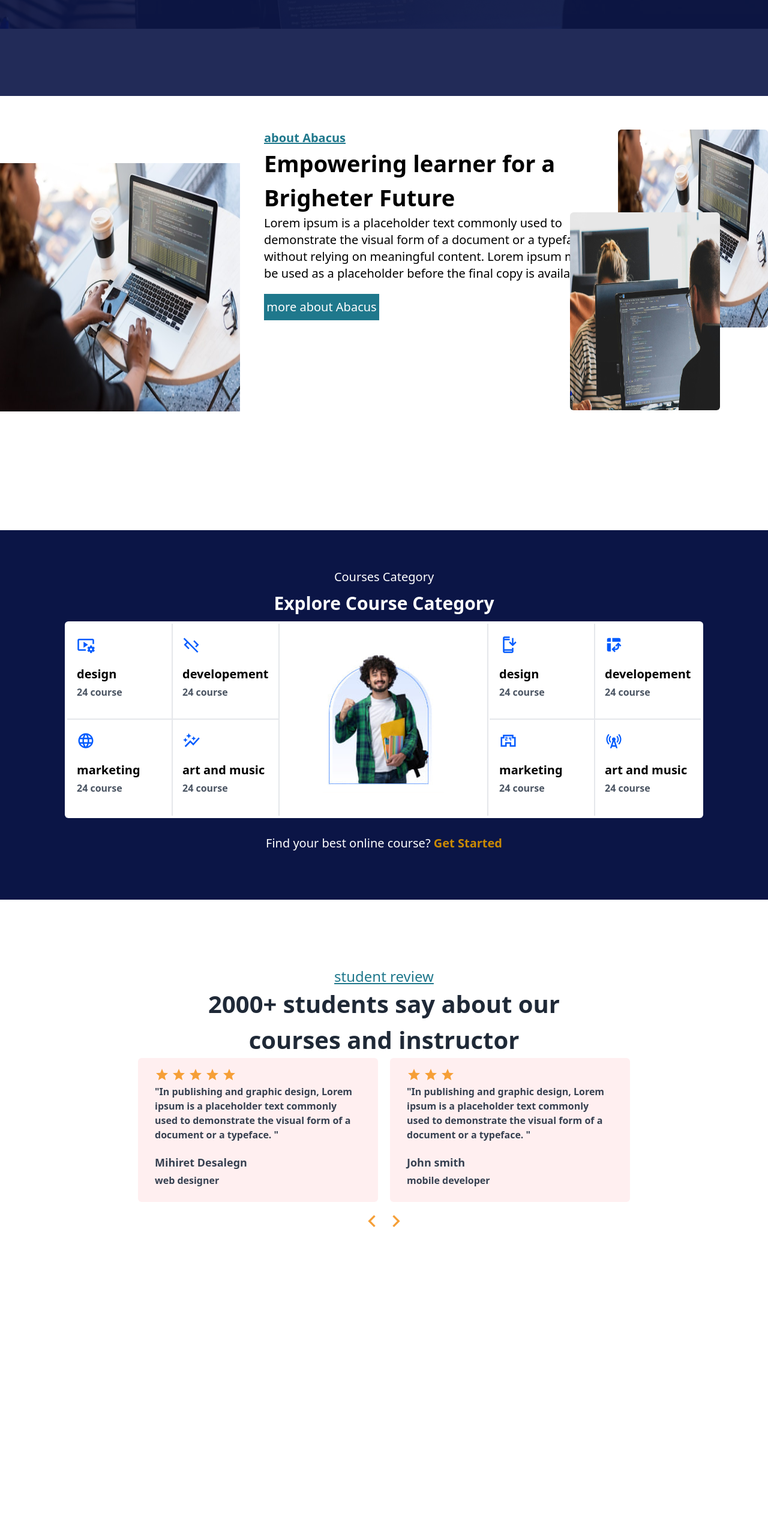
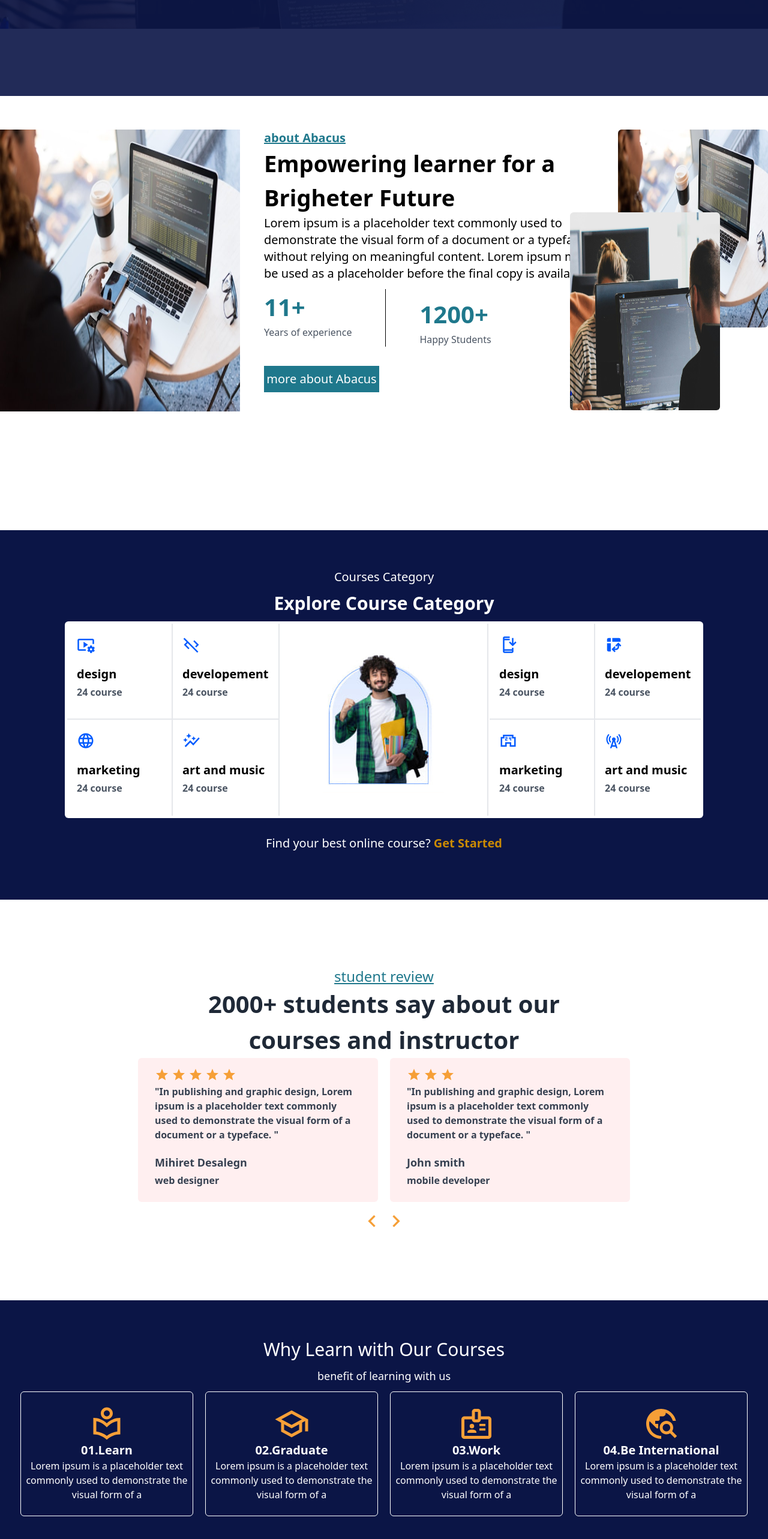
Before and after one commit to mihret1/abacus-courses, a React (Vite) app in the folder client/: page / in a window 1280 px wide. Shown: the part 740-3306 px from the top of the page at 60% size. Before the commit the page ends 2908 px from the top, so only its background shows below. Built offline with nearby package versions, Linux system fonts and the light colour scheme.

Commit message:
finish part five

```diff
--- a/client/src/components/Navbar.jsx
+++ b/client/src/components/Navbar.jsx
@@ -30,7 +30,7 @@ const Navbar=()=>{
 
 
     return(
-        <div  style={{zIndex: 100,   }}  className={`  ${transparent ? 'bg-white ' : 'bg-transparent'}   ${transparent && 'fixed  '}  w-[100%] `}>
+        <div  style={{zIndex: 100,   }}  className={`  ${transparent ? 'bg-white ' : 'bg-transparent'}   ${transparent && 'fixed shadow-lg '}   w-[100%] `}>
 
 
                   <div className={`flex items-center justify-between px-7 md:max-lg:px-4 ${!transparent && 'homeOne'} h-28 w-[100%]  text-bold  ${transparent ? 'text-black' :'text-white'} `}>
--- a/client/src/pages/Home.jsx
+++ b/client/src/pages/Home.jsx
@@ -10,6 +10,7 @@ import CardMembershipIcon from '@mui/icons-material/CardMembership';
 import VerifiedIcon from '@mui/icons-material/Verified';
 // import '../styles/home.css'
 import person1 from '../assets/person1.jpg'
+import person2 from '../assets/person2.jpg'
 
 
 import VideoSettingsOutlinedIcon from '@mui/icons-material/VideoSettingsOutlined';
@@ -25,6 +26,11 @@ import StarOutlinedIcon from '@mui/icons-material/StarOutlined';
 import KeyboardArrowLeftOutlinedIcon from '@mui/icons-material/KeyboardArrowLeftOutlined';
 import KeyboardArrowRightOutlinedIcon from '@mui/icons-material/KeyboardArrowRightOutlined';
 import { IconButton } from '@mui/material';
+
+import LocalLibraryOutlinedIcon from '@mui/icons-material/LocalLibraryOutlined';
+import SchoolOutlinedIcon from '@mui/icons-material/SchoolOutlined';
+import BadgeOutlinedIcon from '@mui/icons-material/BadgeOutlined';
+import TravelExploreOutlinedIcon from '@mui/icons-material/TravelExploreOutlined';
 
 function Home() {
   const [isHover1,setIsHoverd1]=useState(false)
@@ -93,6 +99,16 @@ function Home() {
       )
     }
 
+    const CardFour=(props)=>{
+      return(
+        <div className='w-72 px-2 h-52 mdd:max-lg:w-64 border-white border-[1px] rounded-md flex flex-col items-center justify-center'>
+              {props.iconn}
+             <h1 className='font-bold text-xl'>{props.title}</h1>
+             <p className='text-center '>{props.desc}</p>
+        </div>
+      )
+    }
+
 
   return (
     <div className='h-[2000px] flex flex-col '>
@@ -135,7 +151,7 @@ function Home() {
 
             {/* section two */}
         <div className='mt-40 grid max-md:grid-cols-1 md:max-lg:grid-cols-2 lg:flex justify-between  py-2'>
-            <img src={p1} className='w-[400px] max-xs:w-[350px] md:max-lg:w-[350px] lg:max-xl:w-[320px] h-[470px] pt-14'/>
+            <img src={p1} className='w-[400px] max-xs:w-[350px] md:max-lg:w-[350px] lg:max-xl:w-[320px] h-[470px] '/>
             <div className=' flex flex-col w-[550px] max-xs:w-[350px] md:max-lg:w-[400px] lg:max-xl:w-[400px] max-sm:px-2'>
               <p className='text-xl text-[#1F788C] font-bold underline'>about Abacus</p>
               <h1 className='text-[38px] max-sm:text-[20px]   font-bold'>Empowering  learner for a Brigheter Future</h1>
@@ -143,19 +159,19 @@ function Home() {
               Lorem ipsum is a placeholder text commonly
                used to demonstrate the visual form of a document or a typeface without relying on meaningful content. Lorem ipsum may be used as a placeholder before the final copy is available.
               </p>
-               {/* <div className='flex gap-14  py-3'>
+               <div className='flex gap-14  py-3'>
                   <div className='flex flex-col text-[#1F788C]'>
-                    <span className='text-[50px] font-bold'>11+ </span>
+                    <span className='text-[40px] font-bold'>11+ </span>
                     <span className='text-gray-600'>Years of experience</span>
                   </div>
                   <div className='w-[1px] bg-black'></div>
                   <div className='flex flex-col pt-3 text-[#1F788C]'>
-                    <span className='text-[50px] font-bold'>1200+ </span>
+                    <span className='text-[40px] font-bold'>1200+ </span>
                     <span className='text-gray-600'>Happy Students</span>
                   </div>
 
 
-               </div> */}
+               </div>
                <a href='/' className='bg-[#1F788C] text-white w-48 text-xl py-2 px-1 mt-5 text-center max-md:mb-3 '>more about Abacus </a>
             </div>
 
@@ -267,6 +283,41 @@ function Home() {
 
          </div>
 
+
+
+         {/* section five */}
+         <div className='bg-[#0B1546] flex flex-col gap-3 py-16 items-center text-white'>
+          {/* <img src={person2}/> */}
+           <h1 className='text-3xl text-center'>Why Learn with Our Courses</h1>
+           <p className='text-lg'>benefit of  learning with us </p>
+           <div className='grid max-sm:grid-cols-1 sm:max-mdd:grid-cols-2 mdd:max-lgg:grid-cols-3   lgg:grid-cols-4 gap-5  '>
+              <CardFour
+              iconn={<LocalLibraryOutlinedIcon  sx={{fontSize:60, color:'#F69F37'}} />}
+              title='01.Learn'
+              desc='Lorem ipsum is a placeholder text commonly used to
+               demonstrate the visual form of a '
+              />
+              <CardFour
+              iconn={< SchoolOutlinedIcon  sx={{fontSize:60, color:'#F69F37'}} />}
+              title='02.Graduate'
+              desc='Lorem ipsum is a placeholder text commonly used to
+               demonstrate the visual form of a '
+              /><CardFour
+              iconn={<BadgeOutlinedIcon  sx={{fontSize:60, color:'#F69F37'}} />}
+              title='03.Work'
+              desc='Lorem ipsum is a placeholder text commonly used to
+               demonstrate the visual form of a '
+              />
+              <CardFour
+              iconn={<TravelExploreOutlinedIcon  sx={{fontSize:60, color:'#F69F37'}} />}
+              title='04.Be International'
+              desc='Lorem ipsum is a placeholder text commonly used to
+               demonstrate the visual form of a '
+              />
+           </div>
+         </div>
+
+
     </div>
 
   )
--- a/client/tailwind.config.js
+++ b/client/tailwind.config.js
@@ -8,8 +8,8 @@ export default {
     extend: {
       screens:{
         'xs':'450px',
-        'mdd':'827px'
-        // 'lgg':'1350px'
+        'mdd':'827px',
+         'lgg':'1230px'
       }
 
     },
```
Also changed, not shown: client/src/assets/person2.jpg (added).
